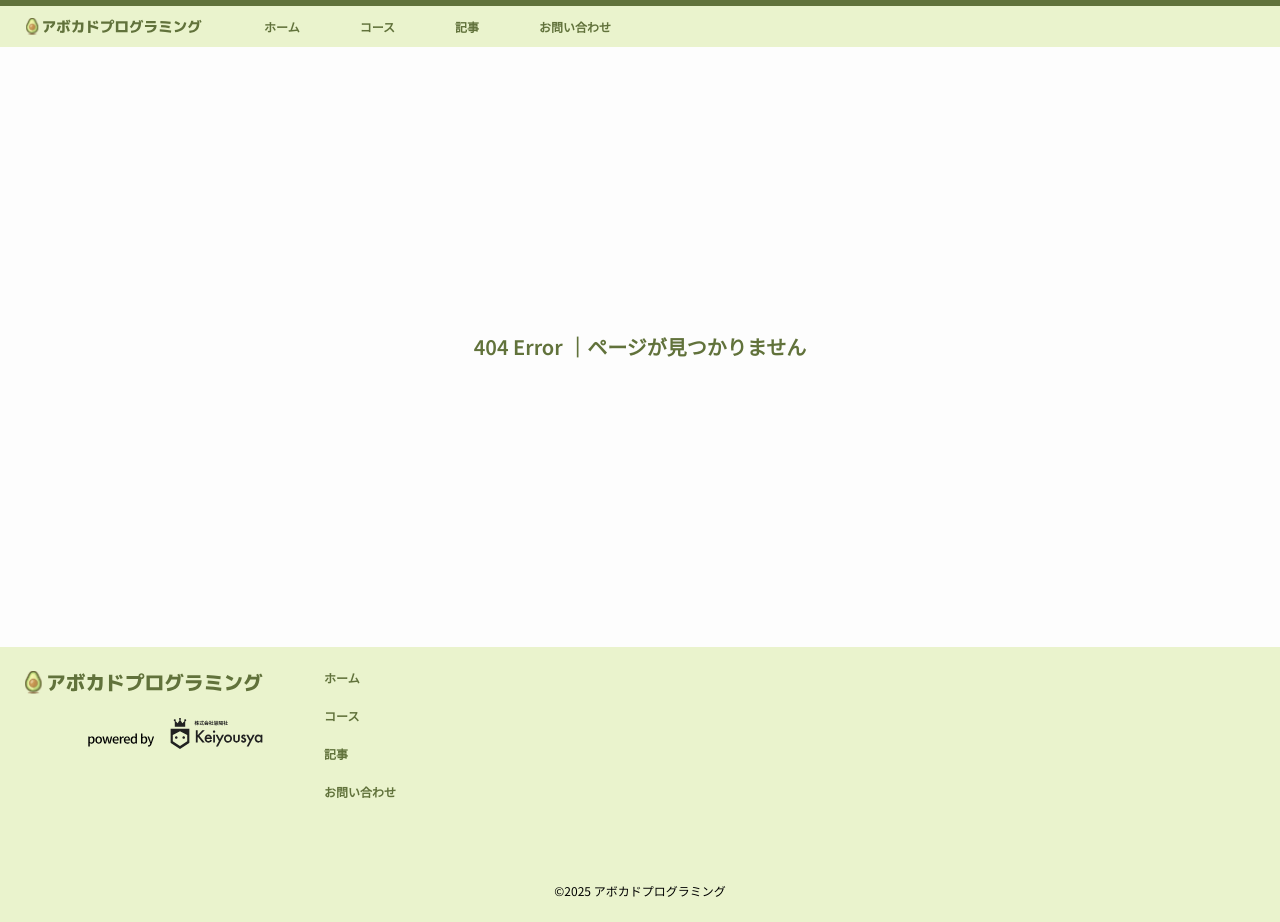
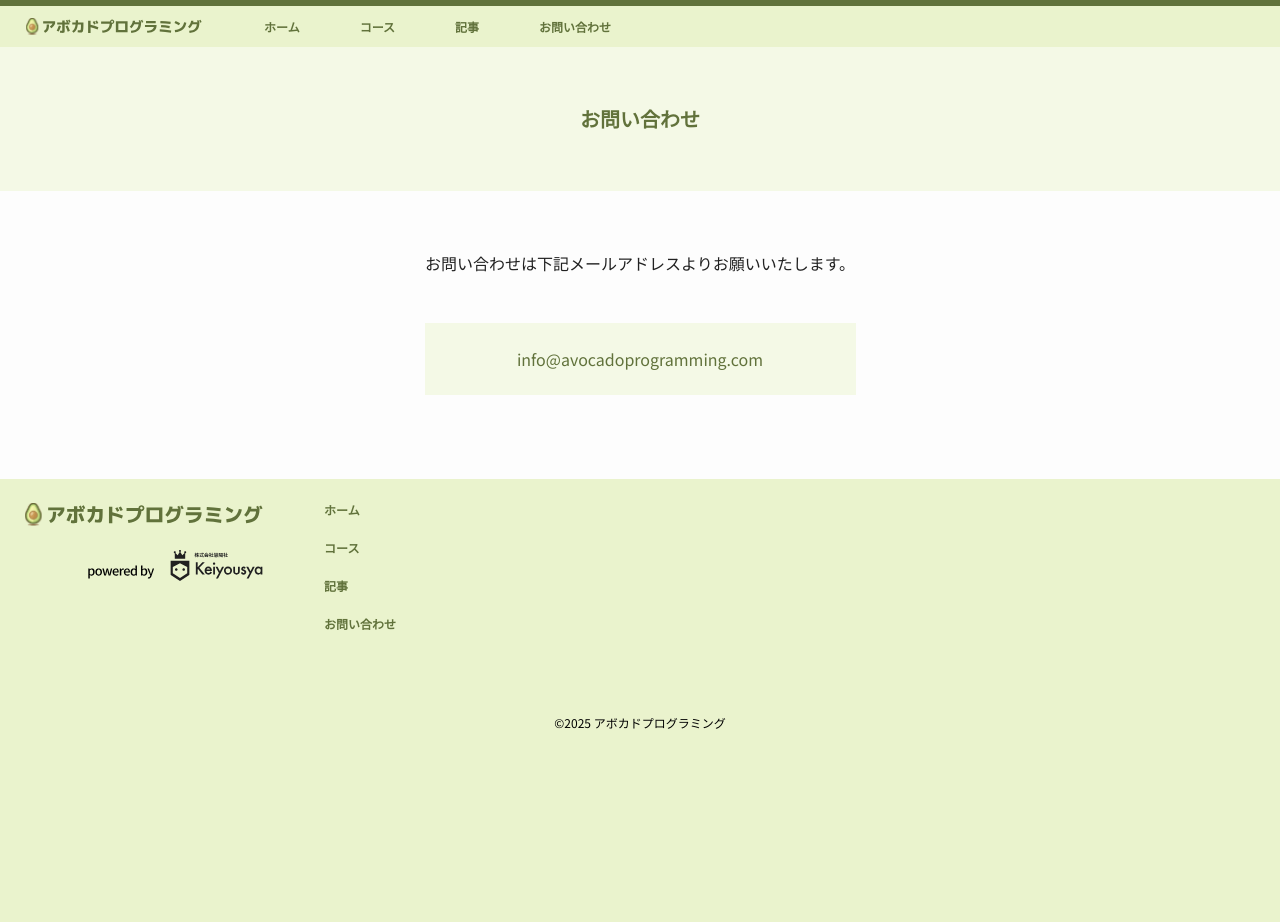
Before and after one commit to tamurakeito/avocado_programming, a Next.js app: page /contact in a window 1280 px wide. Before the commit this address had no page. After the commit the page ends 800 px from the top, so only its background shows below. Built offline with nearby package versions, Linux system fonts and the light colour scheme.

Commit message:
contact page

```diff
--- /dev/null
+++ b/src/app/contact/page.tsx
@@ -0,0 +1,19 @@
+import styles from "./styles.module.scss";
+
+const Contact = () => {
+  return (
+    <div className={styles.contact}>
+      <div className={styles.contact_heading}>お問い合わせ</div>
+      <div className={styles.contact_content}>
+        <div className={styles.contact_content_text}>
+          お問い合わせは下記メールアドレスよりお願いいたします。
+        </div>
+        <div className={styles.contact_content_email}>
+          info@avocadoprogramming.com
+        </div>
+      </div>
+    </div>
+  );
+};
+
+export default Contact;
--- /dev/null
+++ b/src/app/contact/styles.module.scss
@@ -0,0 +1,54 @@
+@use "@assets/styles/variables.scss" as var;
+
+.contact {
+  display: flex;
+  flex-direction: column;
+  align-items: center;
+  align-self: stretch;
+
+  &_heading {
+    display: flex;
+    flex-direction: column;
+    justify-content: center;
+    align-items: center;
+    padding: 60px;
+    gap: 48px;
+
+    background: var.$PRIMARY100;
+    align-self: stretch;
+
+    font: var.$FONT_H2;
+    color: var.$AVOCADO_DARK;
+  }
+
+  &_content {
+    display: flex;
+    flex-direction: column;
+    justify-content: center;
+    align-items: center;
+    padding: 60px 36px 84px;
+    gap: 48px;
+    background: var.$WHITE025;
+
+    width: 431px;
+
+    &_text {
+      font: var.$FONT_LG;
+      color: var.$GRAY900;
+    }
+
+    &_email {
+      display: flex;
+      flex-direction: row;
+      justify-content: center;
+      align-items: center;
+      padding: 24px;
+      align-self: stretch;
+
+      background: var.$PRIMARY100;
+
+      font: var.$FONT_LG;
+      color: var.$AVOCADO_DARK;
+    }
+  }
+}
```
